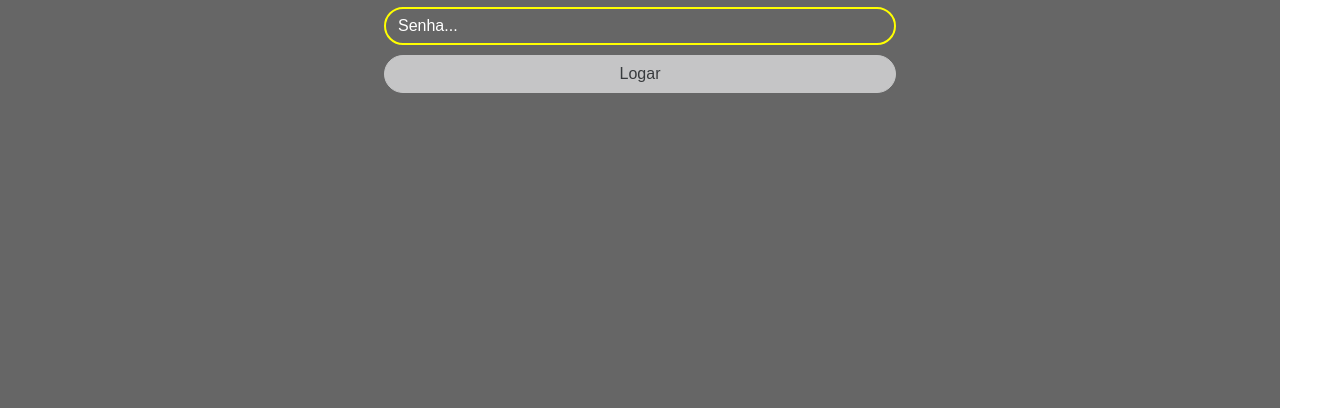
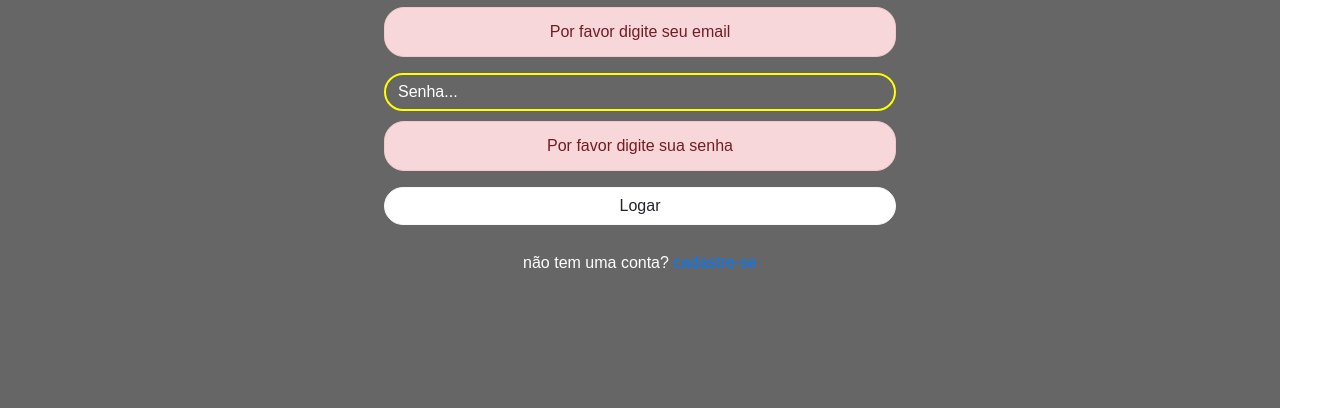
Before and after one commit to gabrielleandro02/IKbase, a plain HTML site: page frontend/views/login.html in a window 1280 px wide. Shown: the part 506-914 px from the top of the page, 1321 px wide, since content can reach past the window. Drawn offline with nearby package versions, Linux system fonts and the light colour scheme; files whose address does not match are found by name.

Commit message:
Add files via upload

```diff
--- a/frontend/views/login.html
+++ b/frontend/views/login.html
@@ -15,13 +15,13 @@
     <script src="/js/services/usuarioAPI.js"></script>
     <script src="/js/services/configValue.js"></script>
     <script src="/js/directives/uiGeral.js"></script>
-    <script src="/js/controllers/deslogarCtrl.js"></script>
 
 </head>
 
-<body ng-controller="loginCtrl" >
-    <ui-header></ui-header>
-    <div id="container" style="height: 100vh;">
+<body ng-controller="loginCtrl">
+<ui-header></ui-header>
+
+    <div id="container">
          <img style="width: 30%; height: auto; border-radius: 50%; margin-bottom: 1%;" src="img/8dicas8.jpg" alt="">
         <h1>Login</h1>
         <form name="usuarioForm">
@@ -38,8 +38,8 @@
                 Por favor digite sua senha</div>
 
         </form>
-        <a><button ng-disabled="usuarioForm.$invalid" class="btn btn-light btn-block" ng-click="logar()">Logar</button></a>
-
+        <a href="http://localhost:3000/"><button ng-disabled="usuarioForm.$invalid" class="btn btn-light btn-block" ng-click="logar()">Logar</button></a>
+        <p style="margin-top:5%;">não tem uma conta? <a href="http://localhost:3000/cadastro">cadastre-se</a></p>
     </div>
     <ui-footer></ui-footer>
 </body>
```
